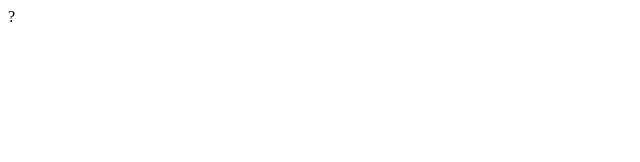
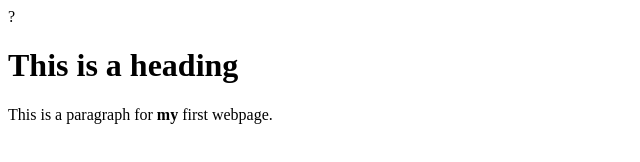
Before and after one commit to margerolaga/ruby_test, a plain HTML site: page html-boilerplate/index.html in a window 1280 px wide. Shown: the whole page, without its empty margins (0-640 px from the left). Drawn offline with Linux system fonts and the light colour scheme.

Commit message:
Added some paragraphs, headers and strong text to index.html

```diff
--- a/html-boilerplate/index.html
+++ b/html-boilerplate/index.html
@@ -4,4 +4,9 @@
         <meta  charset="UTF-8">
         <title>My First Webpage for HTML</title>
     </head>
+
+    <body>
+        <h1> This is a heading </h1>
+        <p> This is a paragraph for <strong>my</strong> first webpage.</p>
+    </body>
 </html>
```
